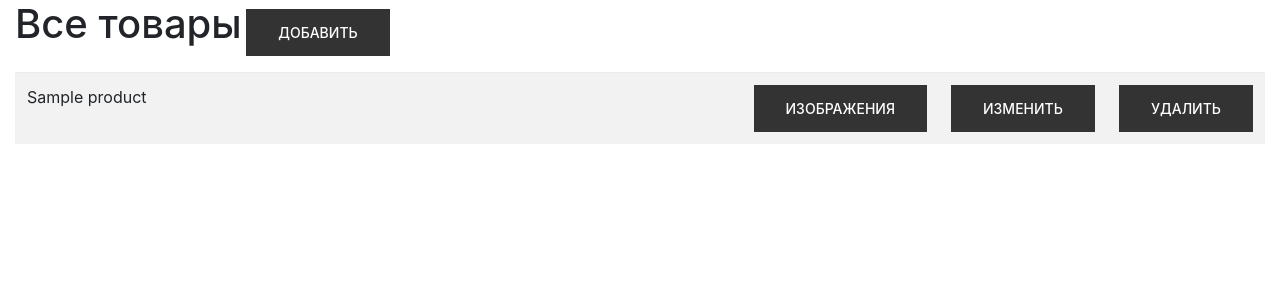
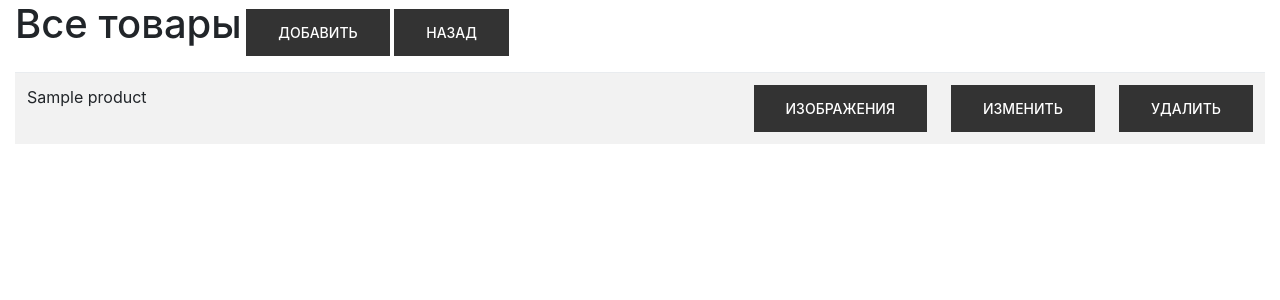
Before and after one commit to AlexTheMaggot/uyuchun, a Django app: template uyuchun/admin/templates/admin/catalog/product_list.html in a window 1280 px wide. Shown: the part 47-347 px from the top of the page. Run offline with Django 4.2, Linux system fonts and the light colour scheme; the template is opened without the code that fills it: values that come from a table or form of the project are taken from there, others are empty; tables that the repository leaves empty hold one stand-in row (values such as "Sample post"); some libraries are stand-ins or nearby versions.

Commit message:
add button "go back"

```diff
--- a/uyuchun/admin/templates/admin/catalog/category_list.html
+++ b/uyuchun/admin/templates/admin/catalog/category_list.html
@@ -9,6 +9,7 @@
                 <div class="block-item">
                     <h1 class="d-inline-block mb-3">Все категории</h1>
                     <a href="{% url 'admin:category_create' %}" class="mb-3 btn btn-success d-inline-block">Добавить</a>
+                    <a href="{% url 'admin:catalog' %}" class="mb-3 btn btn-primary d-inline-block">Назад</a>
                     <table class="table table-striped">
                         {% for category in categories %}
                             <tr class="align-middle">
--- a/uyuchun/admin/templates/admin/catalog/product_list.html
+++ b/uyuchun/admin/templates/admin/catalog/product_list.html
@@ -9,6 +9,7 @@
                 <div class="block-item">
                     <h1 class="d-inline-block mb-3">Все товары</h1>
                     <a href="{% url 'admin:product_create' %}" class="mb-3 btn btn-success d-inline-block">Добавить</a>
+                    <a href="{% url 'admin:catalog' %}" class="mb-3 btn btn-primary d-inline-block">Назад</a>
                     <table class="table table-striped">
                         {% for product in products %}
                             <tr class="align-middle">
--- a/uyuchun/admin/templates/admin/catalog/subcategory_list.html
+++ b/uyuchun/admin/templates/admin/catalog/subcategory_list.html
@@ -9,6 +9,7 @@
                 <div class="block-item">
                     <h1 class="d-inline-block mb-3">Все подкатегории</h1>
                     <a href="{% url 'admin:subcategory_create' %}" class="mb-3 btn btn-success d-inline-block">Добавить</a>
+                    <a href="{% url 'admin:catalog' %}" class="mb-3 btn btn-primary d-inline-block">Назад</a>
                     <table class="table table-striped">
                         {% for subcategory in subcategories %}
                             <tr class="align-middle">
```
